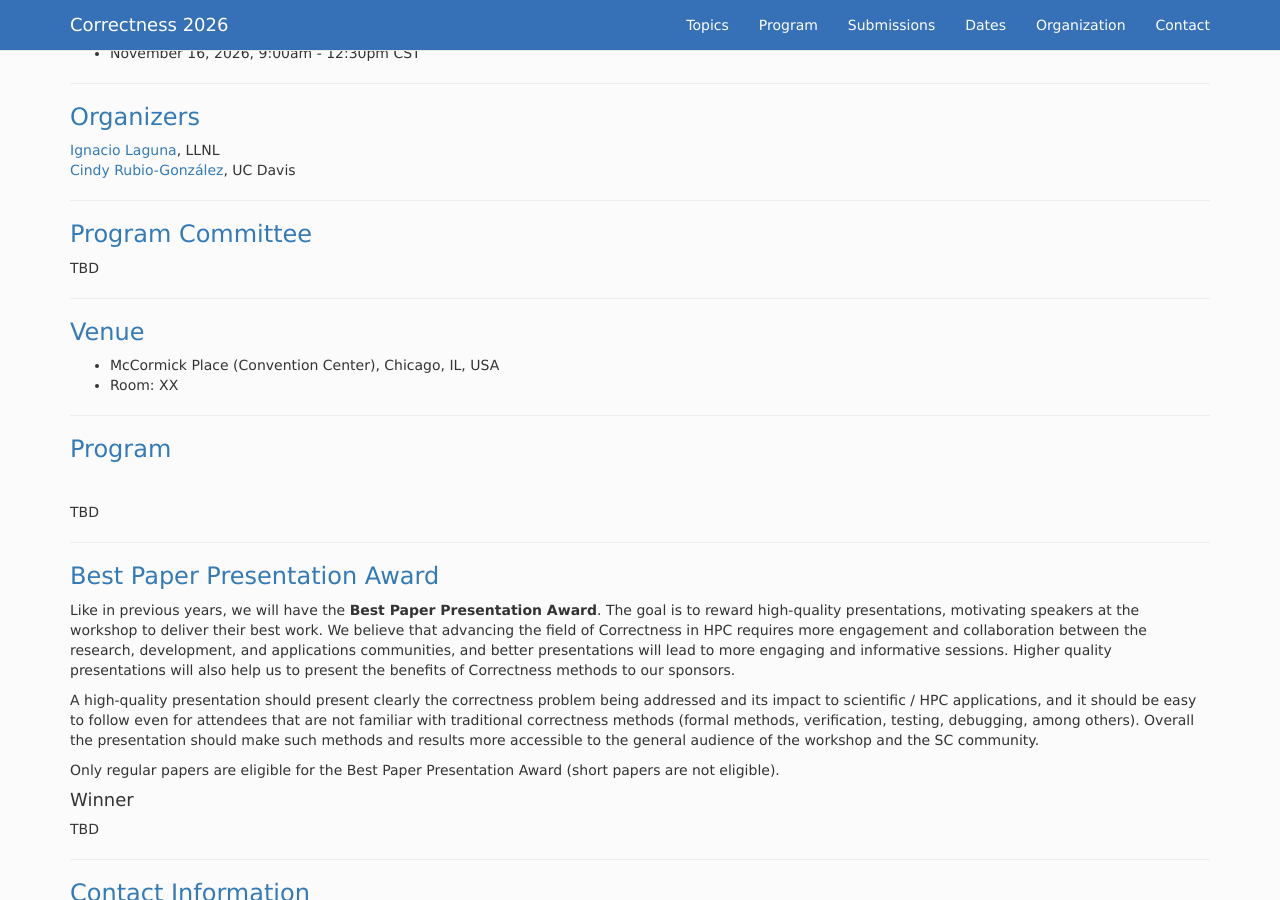
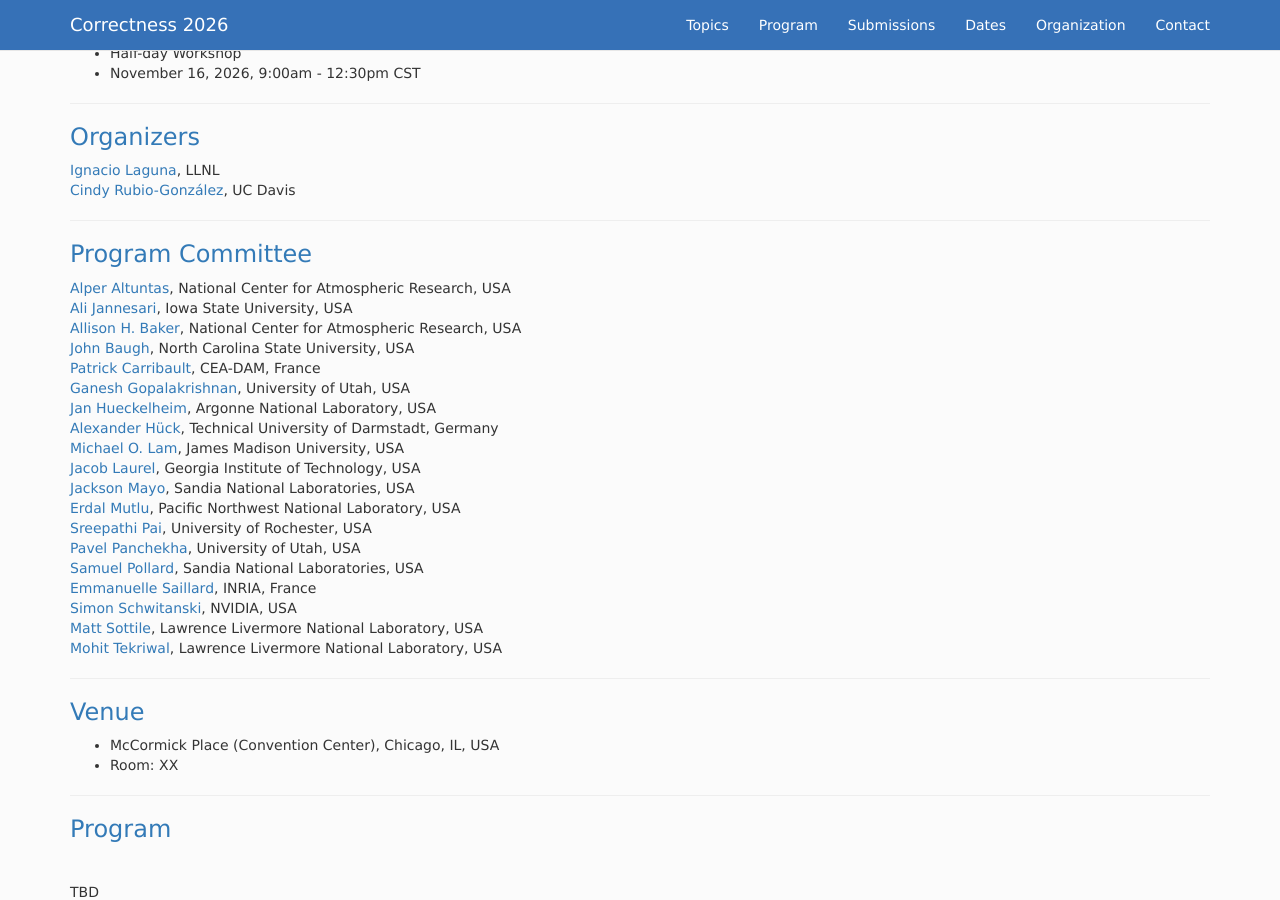
Before and after one commit to correctness-workshop/2026, a Jekyll site: the page built from index.md, in a window 1280 px wide and 900 px high, scrolled down 2875 px. Built offline with Jekyll 4.4.1, drawn with Linux system fonts in a browser that asks for light colours; nearby versions of some CDN libraries; the list of posts is cut into pages by our own code; some of the changed text lies outside the part shown.

Commit message:
added PC

```diff
--- a/index.md
+++ b/index.md
@@ -136,28 +137,31 @@ All time zones are AOE.
 ---
 ### <a class="anchor" name="pc">Program Committee</a>
 
-TBD
-
-<!--
 
 [Alper Altuntas](https://staff.ucar.edu/users/altuntas), National Center for Atmospheric Research, USA <br />
+[Ali Jannesari](https://www.cs.iastate.edu/people/ali-jannesari), Iowa State University, USA <br />
 [Allison H. Baker](https://staff.ucar.edu/users/abaker), National Center for Atmospheric Research, USA <br />
 [John Baugh](https://www.ccee.ncsu.edu/people/jwb/), North Carolina State University, USA <br />
 [Patrick Carribault](http://www.cea.fr/), CEA-DAM, France  <br />
 [Ganesh Gopalakrishnan](https://www.cs.utah.edu/~ganesh/), University of Utah, USA <br />
 [Jan Hueckelheim](https://www.anl.gov/profile/jan-huckelheim), Argonne National Laboratory, USA <br />
-[Alexander Hück](#), Technical University Darmstadt, Germany <br />
-[Joachim Jenke](#), RWTH Aachen University, Germany  <br />
+[Alexander Hück](https://www.informatik.tu-darmstadt.de/sc/fg/people/details/alexander_hueck.en.jsp), Technical University of Darmstadt, Germany <br />
 [Michael O. Lam](https://w3.cs.jmu.edu/lam2mo/), James Madison University, USA <br />
+[Jacob Laurel](https://jsl1994.github.io/), Georgia Institute of Technology, USA <br />
 [Jackson Mayo](http://www.sandia.gov/), Sandia National Laboratories, USA <br />
 [Erdal Mutlu](https://www.pnnl.gov/people/erdal-mutlu), Pacific Northwest National Laboratory, USA <br />
+[Sreepathi Pai](https://cs.rochester.edu/~sree/), University of Rochester, USA <br />
 [Pavel Panchekha](https://pavpanchekha.com/), University of Utah, USA <br />
 [Samuel	Pollard](https://scholar.google.com/citations?user=X0zJ484AAAAJ&hl=en), Sandia National Laboratories, USA <br />
-[Balthasar Reuter](https://www.ecmwf.int/en/about/who-we-are/staff-profiles/balthasar-reuter), European Centre for Medium-Range Weather Forecasts, UK <br />
+[Emmanuelle Saillard](https://emmanuellesaillard.fr/), INRIA, France <br />
+[Simon Schwitanski](#), NVIDIA, USA <br />
 [Matt Sottile](https://scholar.google.com/citations?user=q6Z0FZMAAAAJ&hl=en), Lawrence Livermore National Laboratory, USA <br />
 [Mohit Tekriwal](https://mohittkr.github.io/), Lawrence Livermore National Laboratory, USA <br />
+
+<!--
 [Lechen Yu](http://lechenyu.io/), Microsoft, USA <br />
-
+[Joachim Jenke](#), RWTH Aachen University, Germany  <br />
+[Balthasar Reuter](https://www.ecmwf.int/en/about/who-we-are/staff-profiles/balthasar-reuter), European Centre for Medium-Range Weather Forecasts, UK <br />
 -->
 
 ---
```
Also changed, not shown: other parts of index.md (+1 -0 lines).
